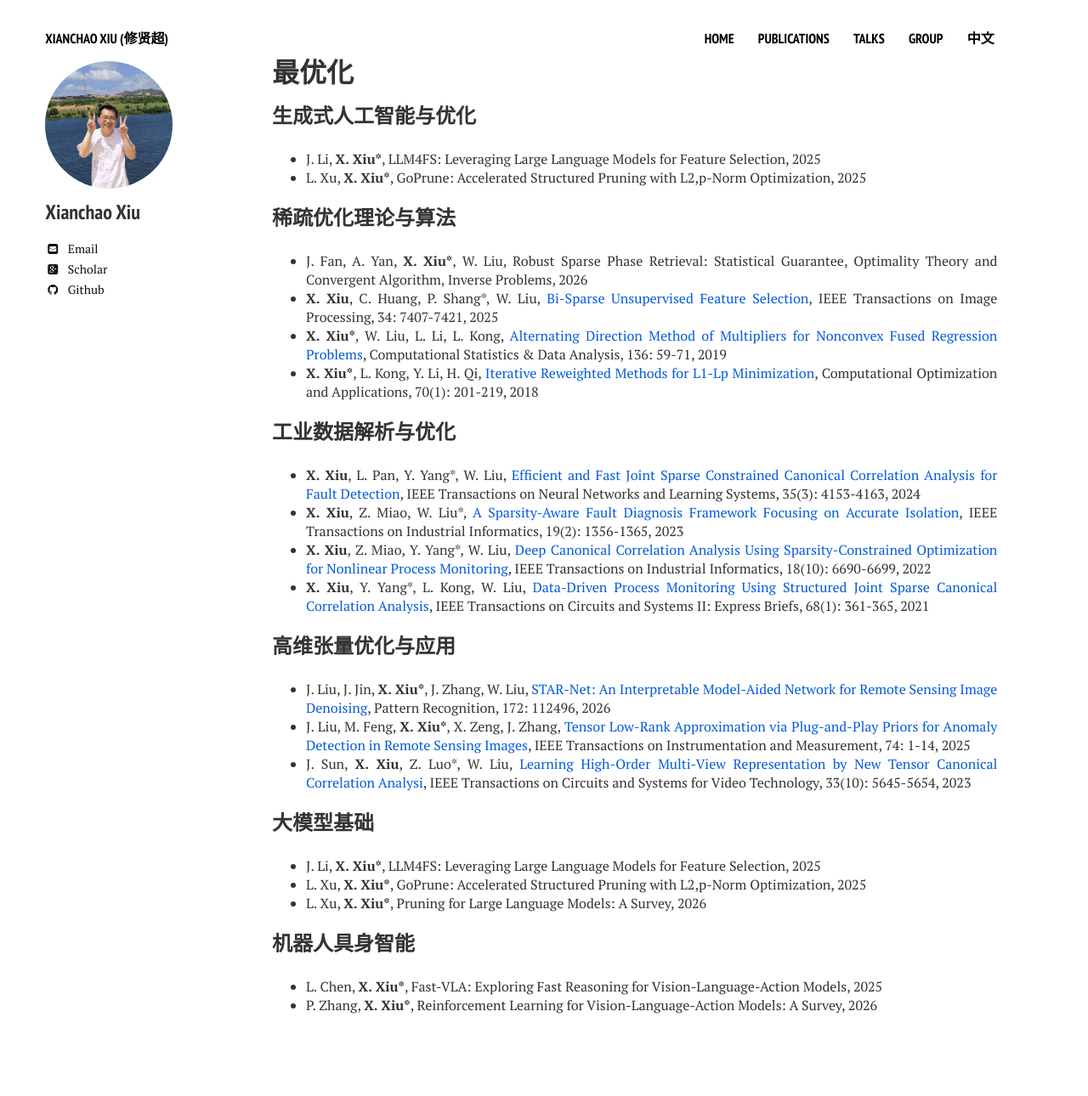
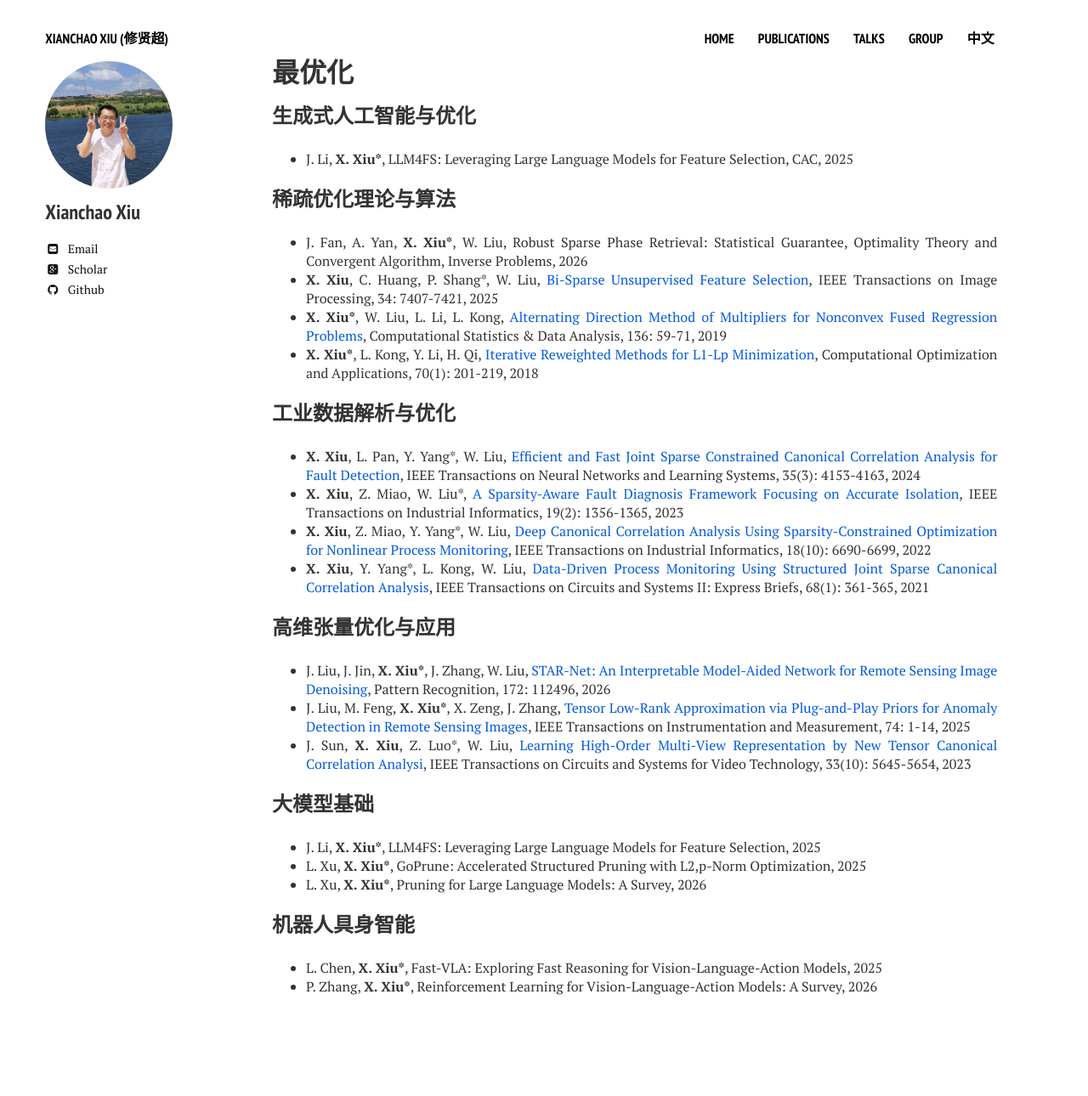
Before and after one commit to xianchaoxiu/xianchaoxiu.github.io, a Jekyll site: the page built from chinese/research/OPT/index.md, in a window 1280 px wide. Shown: the whole page at 85% size. Built offline with Jekyll 4.4.1, drawn with Linux system fonts in a browser that asks for light colours; nearby versions of some CDN libraries; after the commit the page ends 1268 px from its top, so only the background shows below that.

Commit message:
Update index.md

```diff
--- a/chinese/research/OPT/index.md
+++ b/chinese/research/OPT/index.md
@@ -6,8 +6,7 @@ share: false
 ---
 
 ### 生成式人工智能与优化
-* J. Li, <b>X. Xiu*</b>, LLM4FS: Leveraging Large Language Models for Feature Selection, 2025 <br>
-* L. Xu, <b>X. Xiu*</b>, GoPrune: Accelerated Structured Pruning with L2,p-Norm Optimization, 2025 <br>
+* J. Li, <b>X. Xiu*</b>, LLM4FS: Leveraging Large Language Models for Feature Selection, CAC, 2025 <br>
 
 
 ### 稀疏优化理论与算法
```
